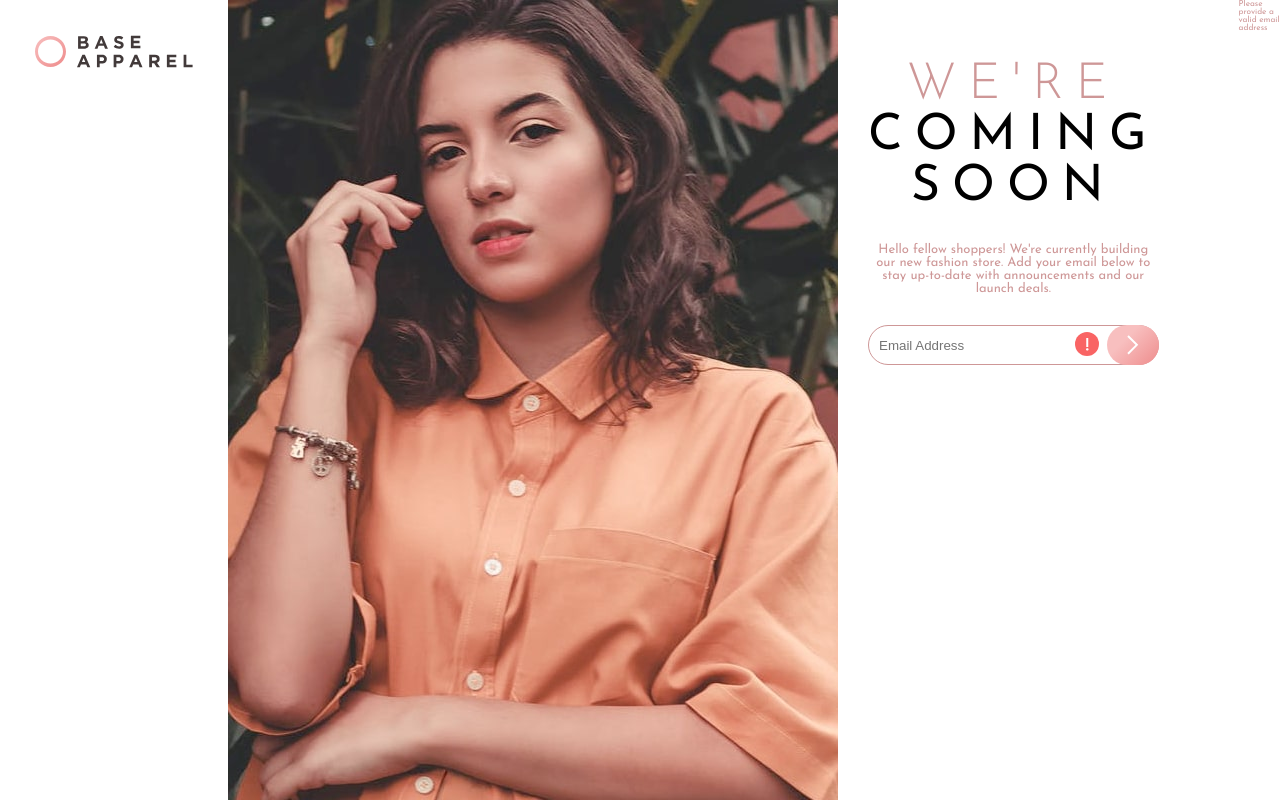
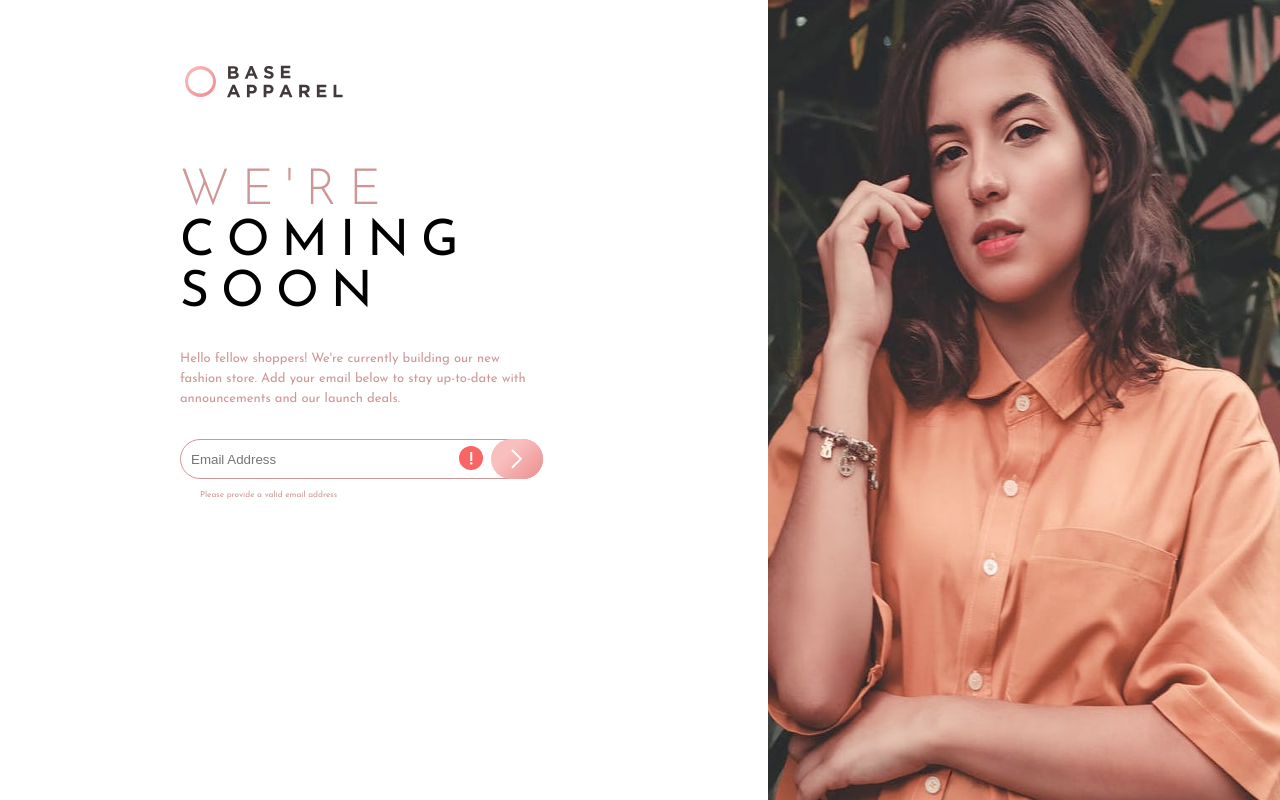
Before and after one commit to craigdennis/frontend-mentor, a website: page base-apparel-coming-soon-master/index.html in a window 1280 px wide. Drawn offline with Linux system fonts and the light colour scheme.

Commit message:
styling complete
css is complete for both mobile and desktop

```diff
--- a/base-apparel-coming-soon-master/index.html
+++ b/base-apparel-coming-soon-master/index.html
@@ -16,9 +16,11 @@
     <link rel="stylesheet" href="css/style.css" />
   </head>
   <body>
+    <div class="logo logo-mobile"><img src="images/logo.svg" alt="" /></div>
     <img class="hero-logo-mobile" src="images/hero-mobile.jpg" alt="" />
     <img class="hero-logo-desktop" src="images/hero-desktop.jpg" alt="" ">
-    <div class="logo"><img src="images/logo.svg" alt="" /></div>
+    <div class="left">
+    <div class="logo logo-desktop"><img src="images/logo.svg" alt="" /></div>
 
 
       <div class="text-container">
@@ -41,5 +43,6 @@
         </div>
       </div>
       <small>Please provide a valid email address</small>
+    </div>
   </body>
 </html>
--- a/base-apparel-coming-soon-master/sass/main.scss
+++ b/base-apparel-coming-soon-master/sass/main.scss
@@ -2,8 +2,6 @@
 
 $color-primary: hsl(0, 36%, 70%);
 $color-secondary: hsl(0, 80%, 86%);
-
-
 
 * {
   margin: 0;
@@ -20,6 +18,10 @@ body {
   flex-direction: column;
   font-family: 'Josefin Sans', sans-serif;
   justify-content: center;
+
+  @media only screen and (min-width: 768px) {
+    flex-direction: row;
+  }
 }
 
 h1 {
@@ -30,6 +32,10 @@ h1 {
   text-transform: uppercase;
   font-weight: 400;
   letter-spacing: 1.2rem;
+
+  @media only screen and (min-width: 768px) {
+    text-align: left;
+  }
 }
 
 span {
@@ -38,37 +44,86 @@ span {
 }
 
 p {
-
   color: $color-primary;
   font-size: 1.3rem;
   margin-bottom: 3rem;
+
+  @media only screen and (min-width: 768px) {
+    line-height: 2rem;
+    text-align: left;
+  }
 }
 
 small {
   margin-left: 5rem;
   color: $color-primary;
-  order:4;
+  order: 4;
   //display: none;
 }
 
 .logo {
   padding: 3.5rem;
-  order: 2;
+
+  @media only screen and (min-width: 768px) {
+    margin-top: 3rem;
+  }
 
 }
 
+.logo-mobile {
+  @media only screen and (min-width: 768px) {
+    display: none;
+  }
+
+}
+
+.logo-desktop {
+  order: 1;
+  display: none;
+  @media only screen and (min-width: 768px) {
+    display: block;
+  }
+}
+
+
+
 .hero-logo-mobile {
-  order: 3;
+
+  @media only screen and (min-width: 768px) {
+    display: none;
+  }
 }
 
 .hero-logo-desktop {
   display: none;
+
+  @media only screen and (min-width: 768px) {
+    display: block;
+    order: 4;
+    width: 40%;
+    height: 100vh;
+  }
+}
+
+.left {
+
+  @media only screen and (min-width: 768px) {
+    width: 60%;
+    padding: 0 10rem;
+    margin-left: 5rem;
+
+  }
 }
 
 .text-container {
   margin: 3rem 3rem 0 3rem;
   text-align: center;
-  order:4;
+  order: 4;
+
+  @media only screen and (min-width: 768px) {
+    width: 70%;
+  }
+
 }
 
 .email-submission {
@@ -86,13 +141,16 @@ small {
 }
 
 .arrow-img {
-  background: linear-gradient(135deg, rgba(248,191,191,1) 35%, rgba(238,140,140,1) 100%);
+  background: linear-gradient(
+    135deg,
+    rgba(248, 191, 191, 1) 35%,
+    rgba(238, 140, 140, 1) 100%
+  );
   border-radius: 5rem;
   padding: 1rem 2rem;
-  top:0;
-  right:0;
+  top: 0;
+  right: 0;
   position: absolute;
-
 
   &:hover {
     background-color: $color-secondary;
@@ -105,23 +163,3 @@ small {
   right: 6rem;
   //display: none;
 }
-
-//MEDIA QUERIES
-
-@media only screen and (min-width: 768px) {
-
-  body {
-    flex-direction: row;
-  }
-
-  .hero-logo-mobile {
-    display: none;
-  }
-
-  .hero-logo-desktop {
-    display: block;
-    order: 4;
-  }
-
-
-}
```
Also changed, not shown: base-apparel-coming-soon-master/css/style.css.
